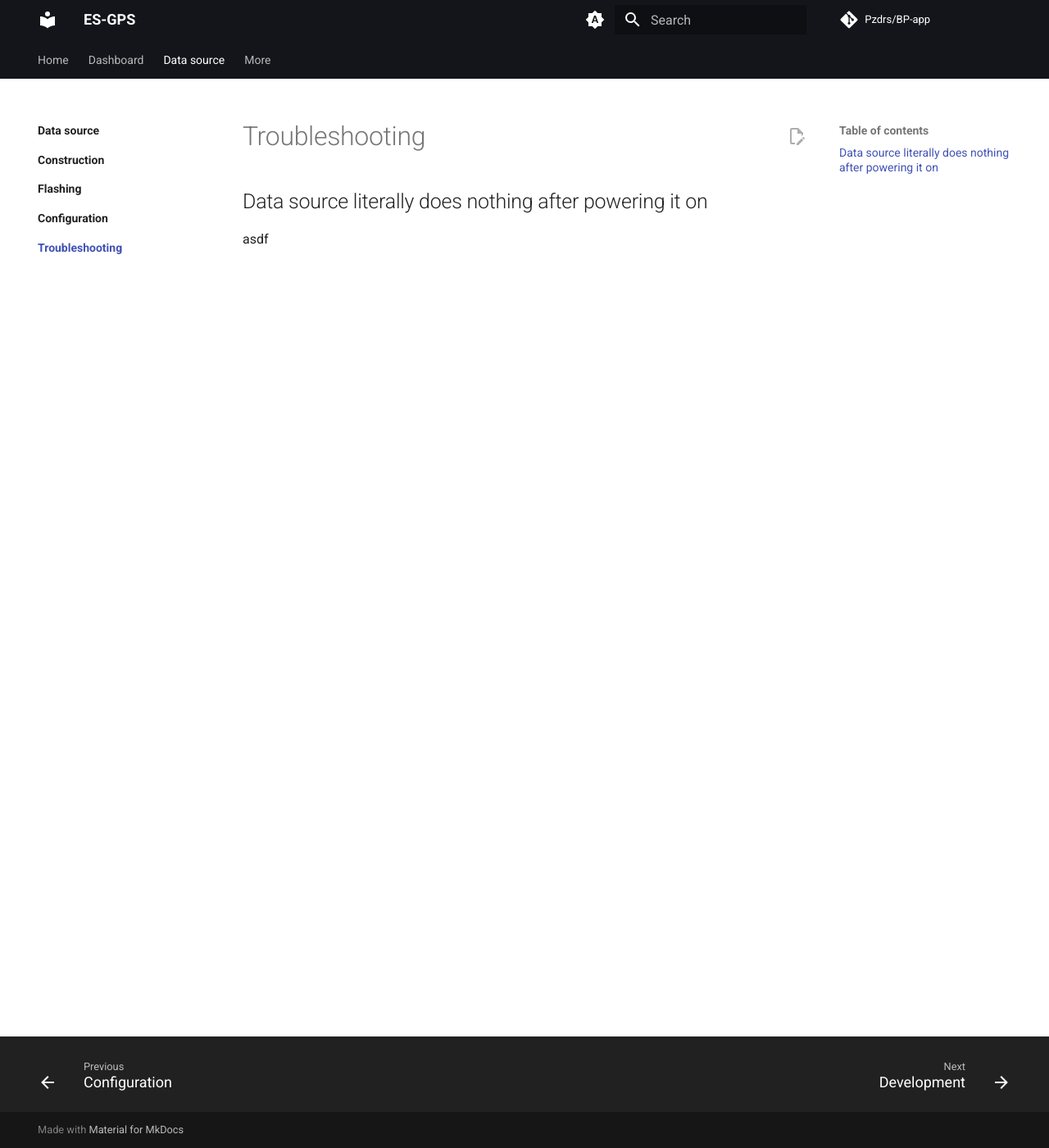
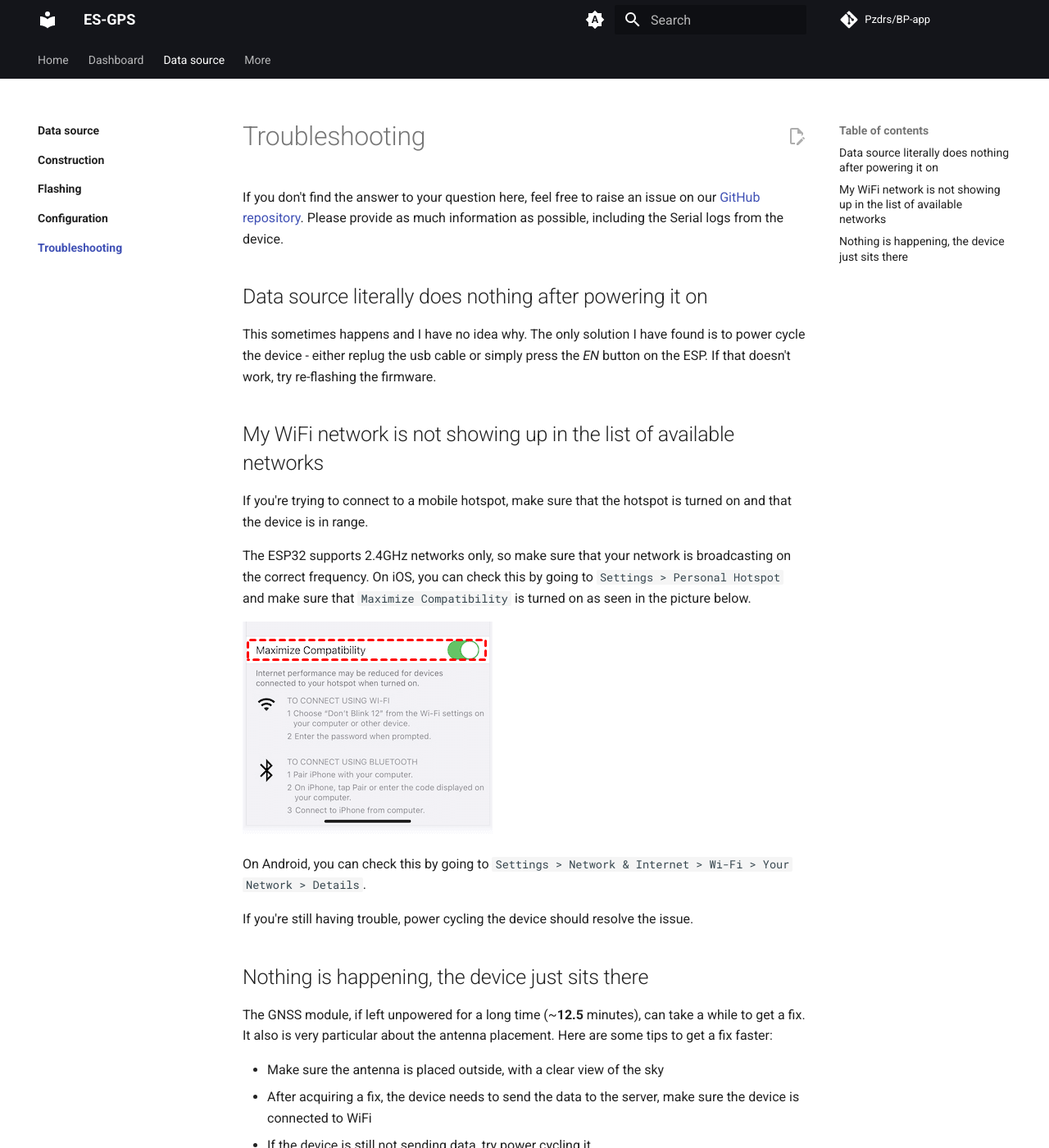
Before and after one commit to Pzdrs/BP-docs, an MkDocs documentation site: the page built from docs/data-source/troubleshooting/index.md, in a window 1280 px wide and 1400 px high. Shown: the whole window at 82% size. Built offline with MkDocs 1.6.1 and Material for MkDocs 9.7.7, drawn with Linux system fonts in a browser that asks for light colours; comment, search, counter and statistics services are not loaded; some of the changed text lies outside the part shown.

Commit message:
troubleshooting

```diff
--- a/docs/data-source/troubleshooting/index.md
+++ b/docs/data-source/troubleshooting/index.md
@@ -3,6 +3,30 @@ title: Troubleshooting
 description: Troubleshooting a somewhat finnicky hardware/software package
 ---
 
+If you don't find the answer to your question here, feel free to raise an issue on our [GitHub repository](https://github.com/Pzdrs/BP-firmware/issues). Please provide as much information as possible, including the Serial logs from the device.
+
 ## Data source literally does nothing after powering it on
 
-asdf
+This sometimes happens and I have no idea why. The only solution I have found is to power cycle the device - either replug the usb cable or simply press the *EN* button on the ESP. If that doesn't work, try re-flashing the firmware.
+
+## My WiFi network is not showing up in the list of available networks
+
+If you're trying to connect to a mobile hotspot, make sure that the hotspot is turned on and that the device is in range.
+
+The ESP32 supports 2.4GHz networks only, so make sure that your network is broadcasting on the correct frequency. On iOS, you can check this by going to `Settings > Personal Hotspot` and make sure that `Maximize Compatibility` is turned on as seen in the picture below.
+
+![alt text](../../assets/maximize-compatibility.png)
+
+On Android, you can check this by going to `Settings > Network & Internet > Wi-Fi > Your Network > Details`.
+
+If you're still having trouble, power cycling the device should resolve the issue.
+
+## Nothing is happening, the device just sits there
+
+The GNSS module, if left unpowered for a long time (~**12.5** minutes), can take a while to get a fix. It also is very particular about the antenna placement. Here are some tips to get a fix faster:
+
+- Make sure the antenna is placed outside, with a clear view of the sky
+- After acquiring a fix, the device needs to send the data to the server, make sure the device is connected to WiFi
+- If the device is still not sending data, try power cycling it
+
+There are multiple indication diodes that can tell you what the device is doing. For more information, check the [LED Indicators](../construction/index.md#leds) section.
```
Also changed, not shown: docs/assets/maximize-compatibility.png (added).
